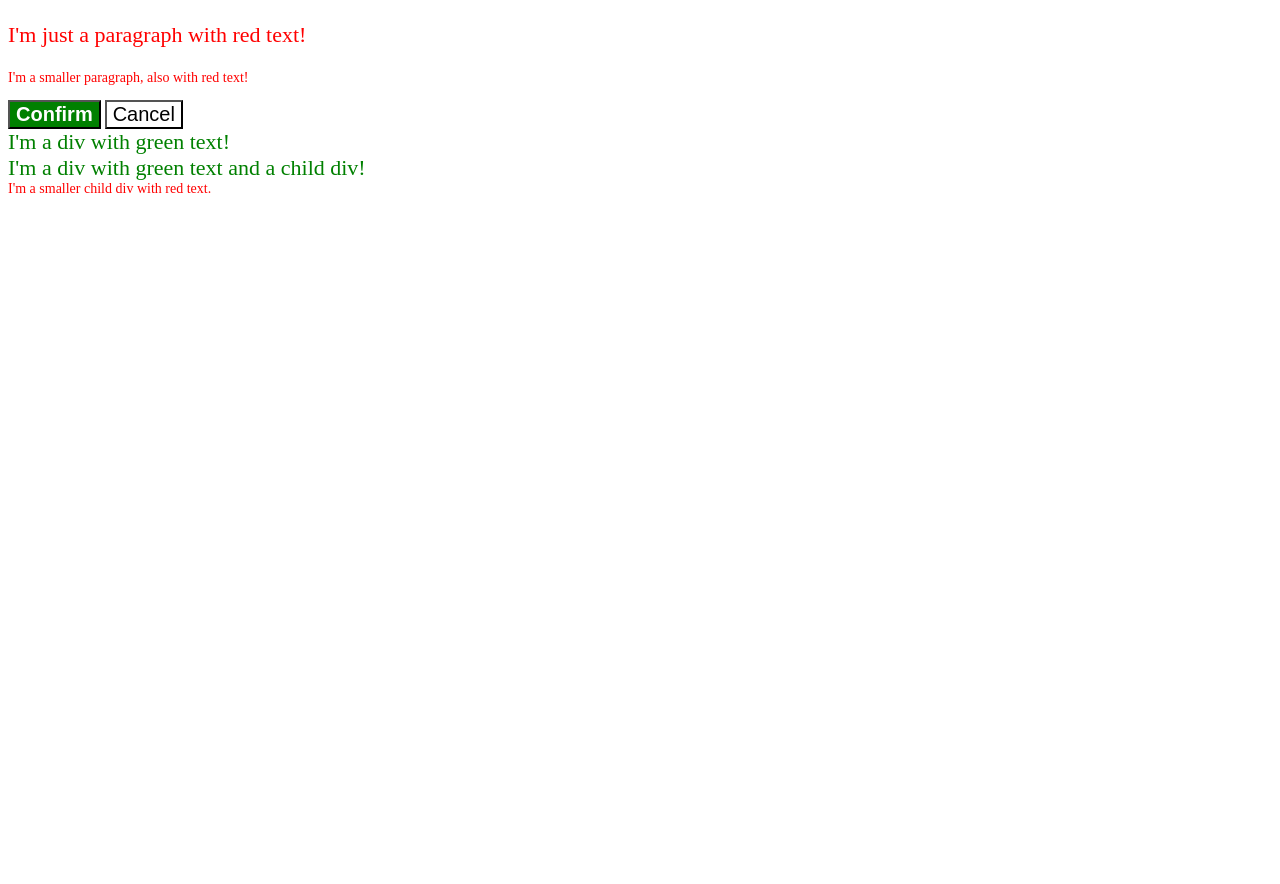
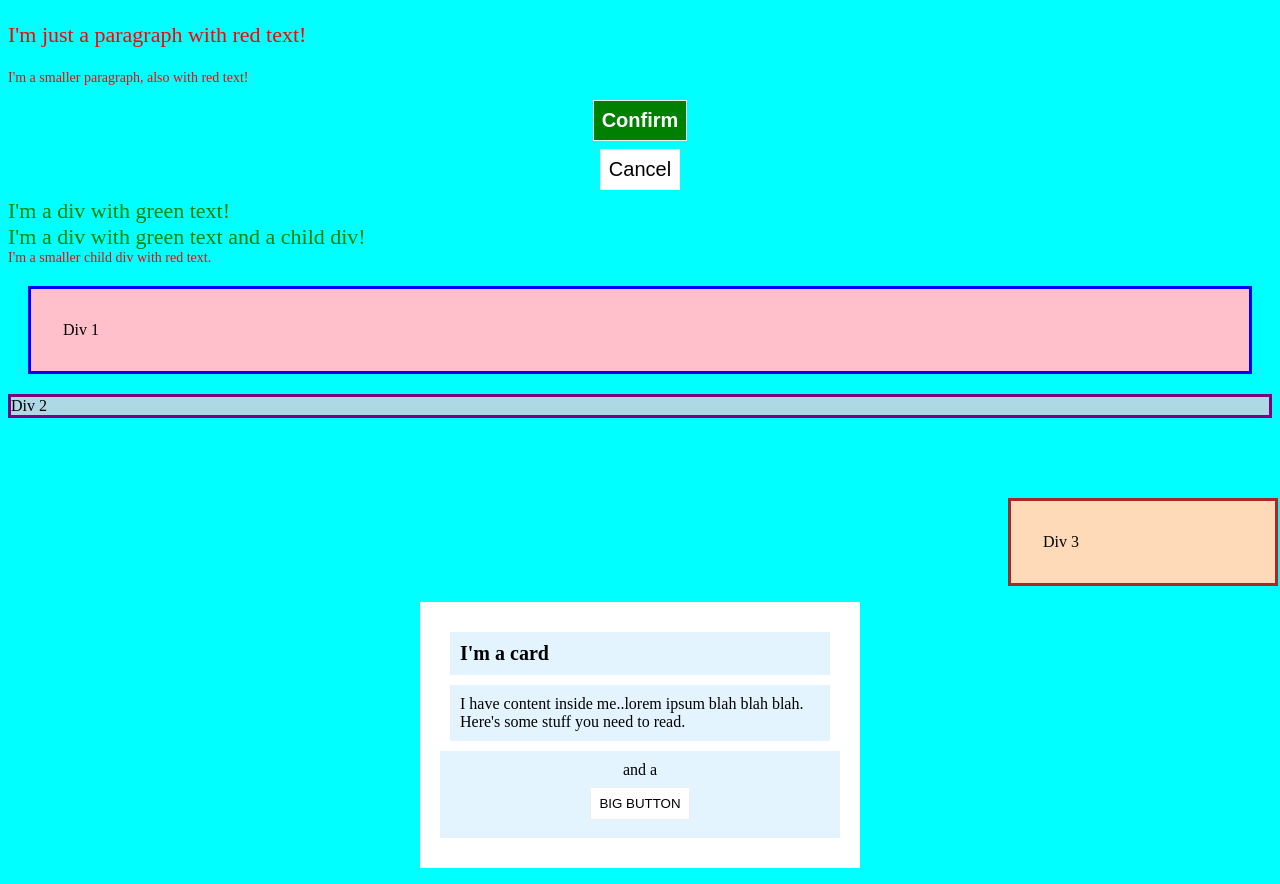
Before and after one commit to MacklinDias/odin-recipes, a plain HTML site: page css/index2.html in a window 1280 px wide. Before the commit the page ends 800 px from the top, so only its background shows below. Drawn offline with Linux system fonts and the light colour scheme.

Commit message:
Added css to block and inline items

```diff
--- a/css/index2.html
+++ b/css/index2.html
@@ -18,5 +18,25 @@
     <div class="text">I'm a div with green text and a child div!
       <div class="text child">I'm a smaller child div with red text.</div>
     </div>
+
+
+    <div class="one">
+      Div 1
+    </div>
+
+    <div class="two">
+      Div 2
+    </div>
+
+    <div class="three">
+      Div 3
+    </div>
+
+
+    <div class="card">
+      <h1 class="title">I'm a card</h1>
+      <div class="content">I have content inside me..lorem ipsum blah blah blah. Here's some stuff you need to read.</div>
+      <div class="button-container">and a <button>BIG BUTTON</button></div>
+    </div>
   </body>
 </html>
--- a/css/style.css
+++ b/css/style.css
@@ -1,3 +1,7 @@
+body {
+  background-color: aqua;
+}
+
 .para {
     color: hsl(0, 100%, 50%);
     font-size: 22px;
@@ -19,9 +23,28 @@
   font-weight: bold;
 }
 
+.one {
+  background-color: pink;
+  border: 3px solid blue;
+  padding: 32px;
+  margin: 20px;
+}
 
 
+.two {
+  background-color: lightblue;
+  border: 3px solid purple;
+  margin-bottom: 80px;
+}
 
+
+.three {
+  background-color: peachpuff;
+  border: 3px solid brown;
+  width: 200px;
+  padding: 32px;
+  margin-left: 1000px;
+}
 
 div.text {
   color: green;
@@ -30,4 +53,40 @@ div.text {
 div.child {
     color: red;
     font-size: 14px;
+}
+
+  .card {
+    width: 400px;
+    padding: 20px;
+    background: #fff;
+    margin: 16px auto;
+
   }
+
+  .title {
+    background: #e3f4ff;
+    font-size: 20px;
+    margin: 10px;
+    padding: 10px;
+  }
+
+  .content {
+    background: #e3f4ff;
+    margin: 10px;
+    padding: 10px;
+  }
+
+  .button-container {
+    background: #e3f4ff;
+    margin: 10px auto;
+    padding: 10px;
+    text-align: center;
+  }
+
+  button {
+    background: white;
+    border: 1px solid #eee;
+    display: block;
+    padding: 8px;
+    margin: 8px auto;
+  }
```
